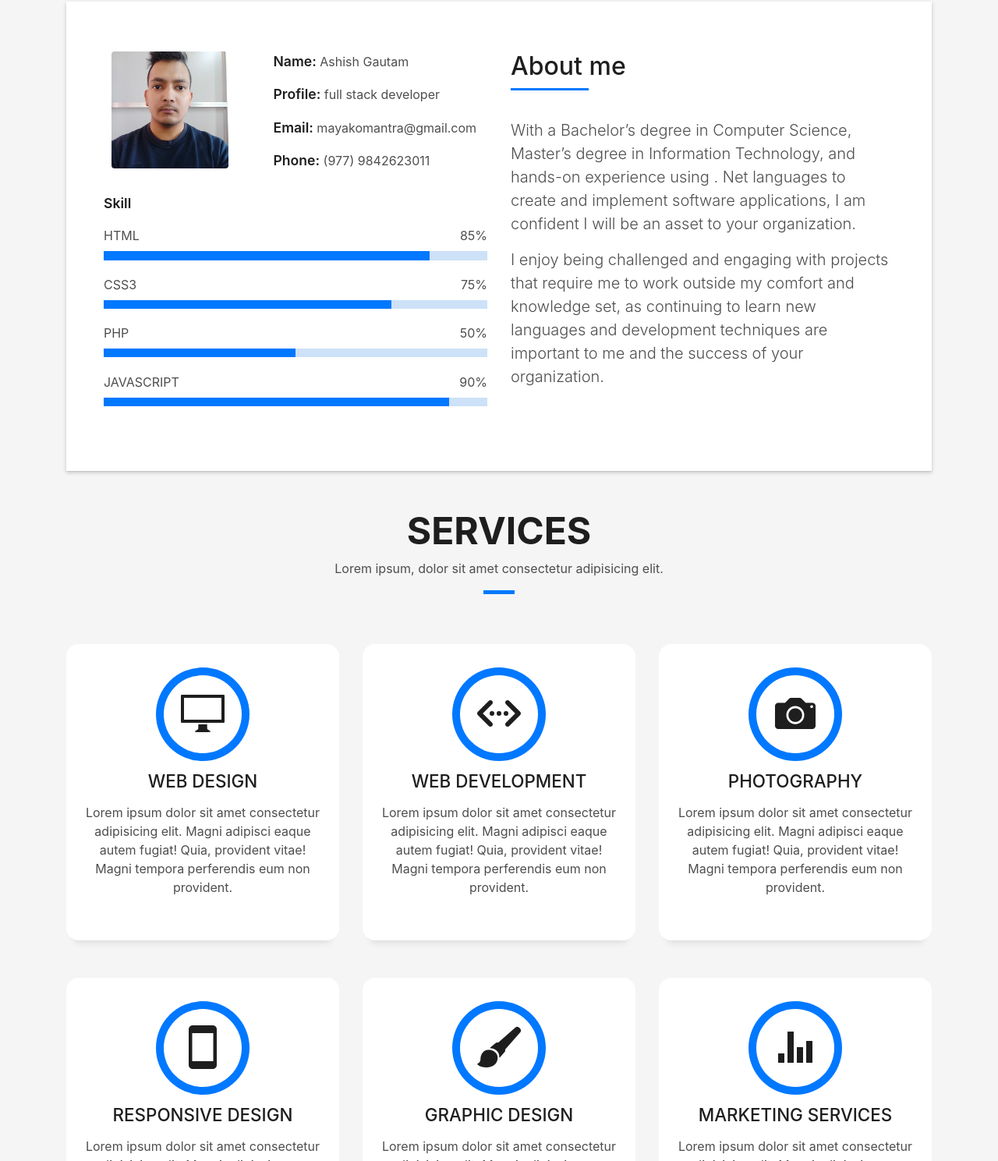
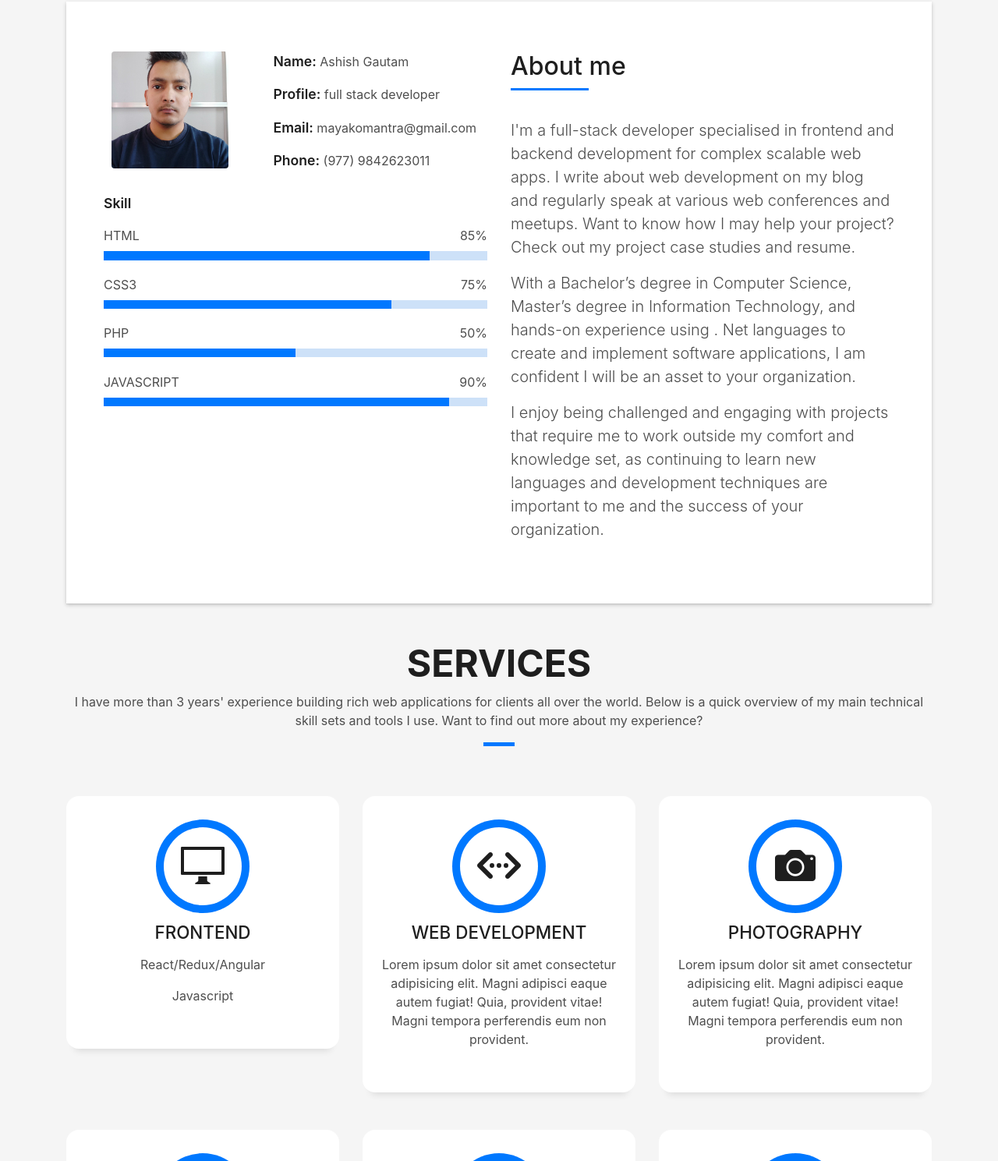
Before and after one commit to asisgtm/website, a plain HTML site: page index.html in a window 1280 px wide. Shown: the part 862-2351 px from the top of the page at 78% size. Drawn offline with Linux system fonts and the light colour scheme; files whose address does not match are found by name.

Commit message:
Update index.html

```diff
--- a/index.html
+++ b/index.html
@@ -135,6 +135,11 @@
                     </h5>
                   </div>
                   <p class="lead">
+                   I'm a full-stack developer specialised in frontend and backend development for complex scalable web apps.
+                   I write about web development on my blog and regularly speak at various web conferences and meetups.
+                   Want to know how I may help your project? Check out my project case studies and resume.
+                  </p>
+                  <p class="lead">
                     With a Bachelor’s degree in Computer Science, Master’s degree in Information Technology, and hands-on experience using .
                     Net languages to create and implement software applications, I am confident I will be an asset to your organization.
                   </p>
@@ -162,7 +167,8 @@
               Services
             </h3>
             <p class="subtitle-a">
-              Lorem ipsum, dolor sit amet consectetur adipisicing elit.
+              I have more than 3 years' experience building rich web applications for clients all over the world.
+              Below is a quick overview of my main technical skill sets and tools I use. Want to find out more about my experience?
             </p>
             <div class="line-mf"></div>
           </div>
@@ -175,11 +181,12 @@
               <span class="ico-circle"><i class="ion-monitor"></i></span>
             </div>
             <div class="service-content">
-              <h2 class="s-title">Web Design</h2>
+              <h2 class="s-title">Frontend</h2>
               <p class="s-description text-center">
-                Lorem ipsum dolor sit amet consectetur adipisicing elit. Magni adipisci eaque autem fugiat! Quia,
-                provident vitae! Magni
-                tempora perferendis eum non provident.
+                React/Redux/Angular
+              </p>
+              <p class="s-description text-center">
+                Javascript
               </p>
             </div>
           </div>
```
